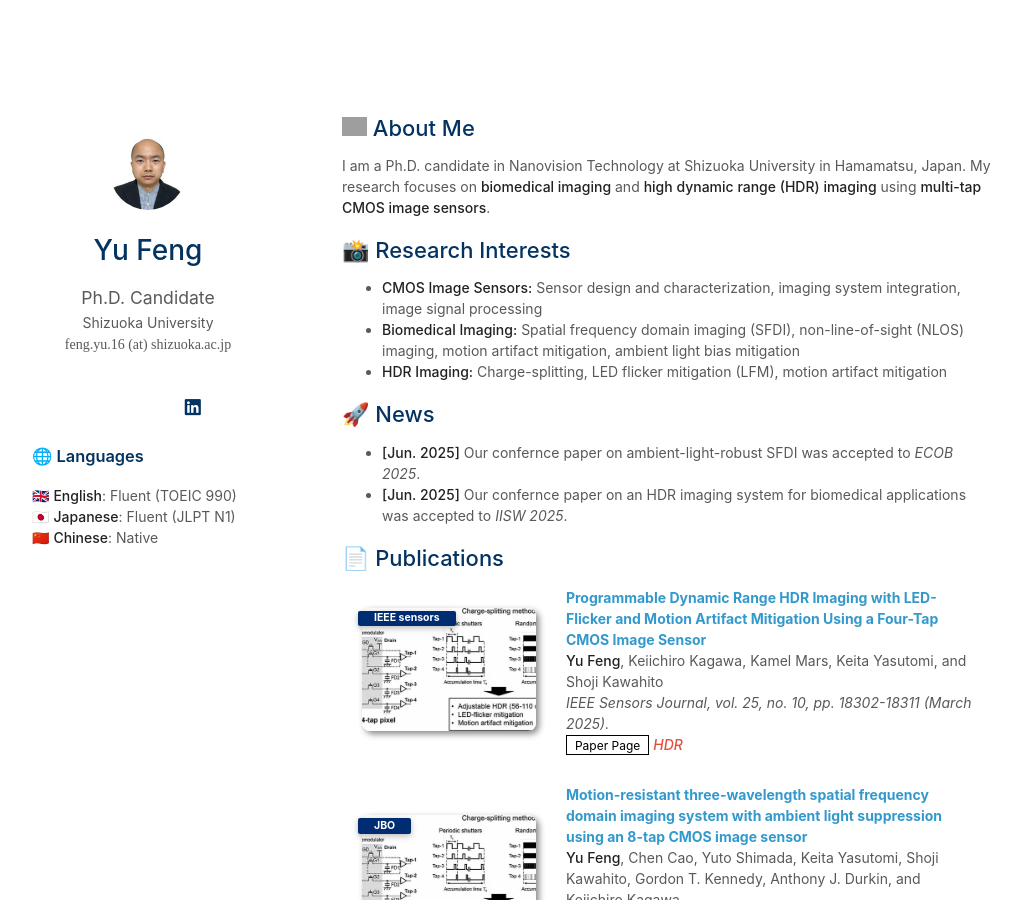
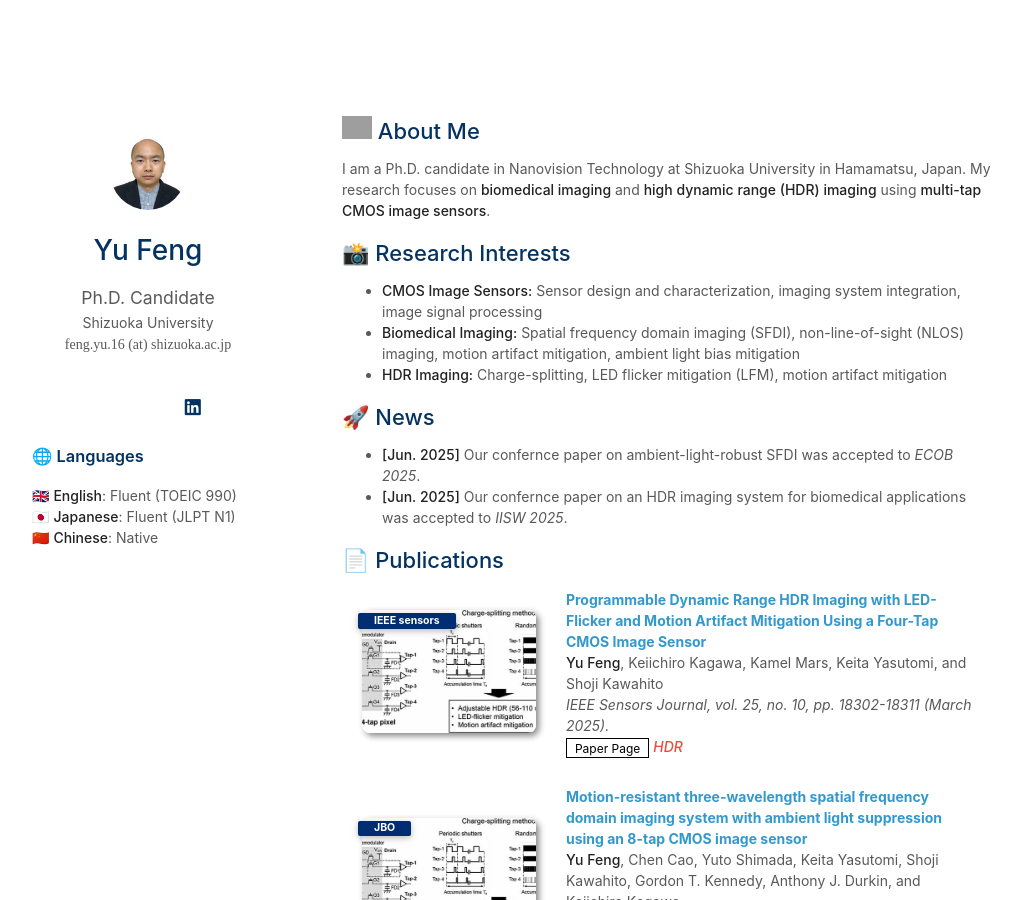
Before and after one commit to y-fen/y-fen.github.io, a Jekyll site: the page built from index.md, in a window 1280 px wide and 900 px high. Shown: the whole window, without its empty margins (128-1149 px from the left). Built offline with Jekyll 4.4.1, drawn with Linux system fonts in a browser that asks for light colours; a style sheet for code colours, icons or effects is not loaded; our own code applies the rules of GitHub Pages for plain Markdown files; grey boxes are pictures that could not be loaded.

Commit message:
Update index.md

```diff
--- a/index.md
+++ b/index.md
@@ -2,7 +2,7 @@
 layout: homepage
 ---
 
-## <img width="25" alt="image" src="https://github.com/user-attachments/assets/7a1bb4cf-81e2-4de8-8fe0-8e4920527fc9" /> About Me
+## <img width="30" alt="image" src="https://github.com/user-attachments/assets/7a1bb4cf-81e2-4de8-8fe0-8e4920527fc9" /> About Me
 
 I am a Ph.D. candidate in Nanovision Technology at Shizuoka University in Hamamatsu, Japan. My research focuses on **biomedical imaging** and **high dynamic range (HDR) imaging** using **multi-tap CMOS image sensors**.
 
```
